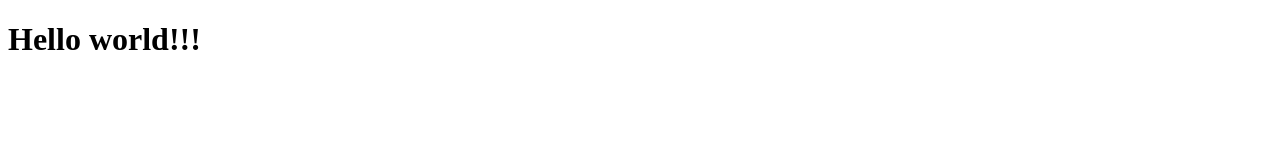
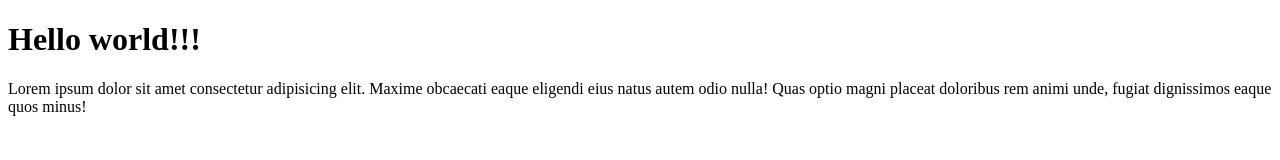
Before and after one commit to Yar-Zar-Moe/Git-and-GitHub, a plain HTML site: page index.html in a window 1280 px wide. Drawn offline with Linux system fonts and the light colour scheme.

Commit message:
second time changing of html file

```diff
--- a/index.html
+++ b/index.html
@@ -8,5 +8,6 @@
 </head>
 <body>
     <h1>Hello world!!!</h1>
+    <p>Lorem ipsum dolor sit amet consectetur adipisicing elit. Maxime obcaecati eaque eligendi eius natus autem odio nulla! Quas optio magni placeat doloribus rem animi unde, fugiat dignissimos eaque quos minus!</p>
 </body>
 </html>
```
